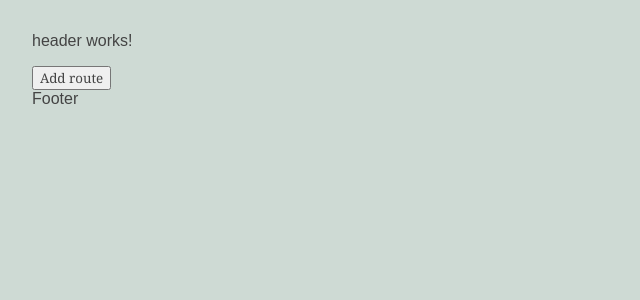
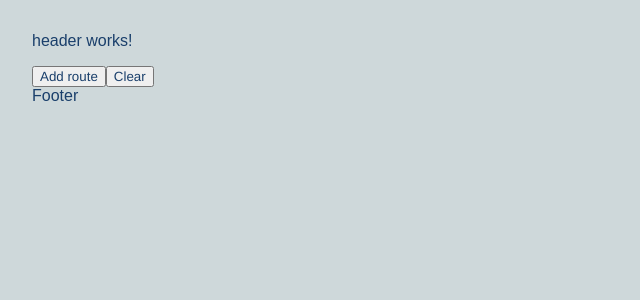
Before and after one commit to MaximObrubov/open-api-gen, an Angular app: page / in a window 1280 px wide. Shown: the top 300 px of the page, without its empty margins (0-640 px from the left). Built offline with nearby package versions, Linux system fonts and the light colour scheme.

Commit message:
save routes to localstorage

```diff
--- a/src/app/api-constructor/api-constructor.component.css
+++ b/src/app/api-constructor/api-constructor.component.css
@@ -0,0 +1,6 @@
+.api-constructor {
+  width: 50%;
+  -webkit-box-sizing: border-box;
+  box-sizing: border-box;
+  padding: 0 20px 0 0;
+}
--- a/src/app/api-constructor/api-constructor.component.html
+++ b/src/app/api-constructor/api-constructor.component.html
@@ -1,15 +1,11 @@
 
+<div class="api-constructor">
+  <app-route *ngFor="let route of routes | routeFilter:filterCompletedRoutes; index as i;" [route]="route">
+  </app-route>
 
-<div *ngFor="let route of routes; index as i;">!{{route.url}} {{route.type}}!</div>
+  <app-route-form *ngFor="let route of routes | routeFilter:filterNotCompletedRoutes; index as i;" [route]="route" [onSubmitCallback]="onSubmit()">
+  </app-route-form>
 
-<app-route *ngFor="let route of routes | routeFilter:filterCompletedRoutes; index as i;" [route]="route">
-</app-route>
-
-<app-route-form *ngFor="let route of routes | routeFilter:filterNotCompletedRoutes; index as i;" [route]="route" (submit)="onSubmit()">
-
-</app-route-form>
-
-
-<button (click)="onClickAdd()">
-  Add route
-</button>
+  <button (click)="onClickAdd()">Add route</button>
+  <button (click)="onClickClear()">Clear</button>
+</div>
--- a/src/app/api-constructor/api-constructor.component.ts
+++ b/src/app/api-constructor/api-constructor.component.ts
@@ -14,9 +14,10 @@ export class ApiConstructorComponent implements OnInit {
 
   routes: Array<Route>;
 
-  filterCompletedRoutes = {isComplete: true}
+  // QUESTION: why not understanding getters? I don't whant to use private props
+  filterCompletedRoutes = {_isComplete: true}
 
-  filterNotCompletedRoutes = {isComplete: false}
+  filterNotCompletedRoutes = {_isComplete: false}
 
   constructor(private routeService: RouteService) {
   }
@@ -35,10 +36,14 @@ export class ApiConstructorComponent implements OnInit {
     this.routes.push(new Route());
   }
 
-  onSubmit(): void {
-    console.group("%c Custom log:", "background: lightgreen; color: orange; font-size: 16px;");
-    console.log(this.routes);
-    console.groupEnd();
+  onClickClear(): void {
+    this.routeService.clearRoutes();
+  }
+
+  onSubmit(): () => void {
+    return () => {
+      this.routeService.setRoutes(this.routes);
+    }
   }
 
 }
--- a/src/app/route-form/route-form.component.ts
+++ b/src/app/route-form/route-form.component.ts
@@ -10,6 +10,8 @@ import { RouteEntityTypes, Route } from '../model/route';
 export class RouteFormComponent implements OnInit {
 
   @Input() route: Route;
+
+  @Input() onSubmitCallback: () => void;
 
   routeGroup = new FormGroup({
     route: new FormControl('', Validators.required,),
@@ -26,6 +28,8 @@ export class RouteFormComponent implements OnInit {
 
   onSubmit(): void {
     this.route.isComplete = true;
+
+    if (typeof this.onSubmitCallback === 'function') this.onSubmitCallback();
   }
 
 }
--- a/src/app/route.service.ts
+++ b/src/app/route.service.ts
@@ -7,13 +7,42 @@ import { Route } from './model/route';
 })
 export class RouteService {
 
+  LS_KEY: string = 'open-api-gen-ls';
+
   routes: Route[];
 
   constructor() {
-    this.routes = [];
+    if (!this.isLsAvailable()) throw new Error('Local Storage is not available');
   }
 
   getRoutes(): Observable<Route[]> {
-    return of(this.routes);
+    return of(
+      this.routes
+      || JSON.parse(localStorage.getItem(this.LS_KEY) || '{}')?.routes as Route[]
+      || []
+    );
+  }
+
+  setRoutes(routes: Route[]): void {
+    this.routes = routes;
+    localStorage.setItem(this.LS_KEY, JSON.stringify({ routes }));
+  }
+
+  clearRoutes() {
+    // QUESTION: why not rerenders?
+    this.routes = [];
+    localStorage.removeItem(this.LS_KEY);
+  }
+
+
+  private isLsAvailable() {
+    const test = 'test';
+    try {
+      localStorage.setItem(test, test);
+      localStorage.removeItem(test);
+      return true;
+    } catch(e) {
+      return false;
+    }
   }
 }
--- a/src/app/route/route.component.css
+++ b/src/app/route/route.component.css
@@ -0,0 +1,15 @@
+.route {
+  padding: 10px;
+  border-bottom: 1px solid var(--root-accent-bg);
+  clear: both;
+}
+
+.route > * {
+  font-family: monospace;
+}
+
+.route > div {
+  float: left;
+  padding-right: 20px;
+  min-width: 100px;
+}
--- a/src/styles.css
+++ b/src/styles.css
@@ -1,9 +1,9 @@
 /* You can add global styles to this file, and also import other style files */
 :root {
-  --root-base-color: #444;
-  --root-accent-color: #2d3842;
-  --root-base-bg: #cedad4;
-  --root-accent-bg: #74c182;
+  --root-base-color: #1a3f6b;
+  --root-accent-color: #104473;
+  --root-base-bg: #ced8da;
+  --root-accent-bg: #a0c1e3;
 
   --header-size: 50px;
 }
@@ -24,7 +24,7 @@ body {
 }
 body, input[type="text"], button {
   color: var(--root-base-color);
-  font-family: Cambria, Georgia, serif;
+  font-family: Helvetica, Georgia, serif;
 }
 /* everywhere else */
 * {
```
